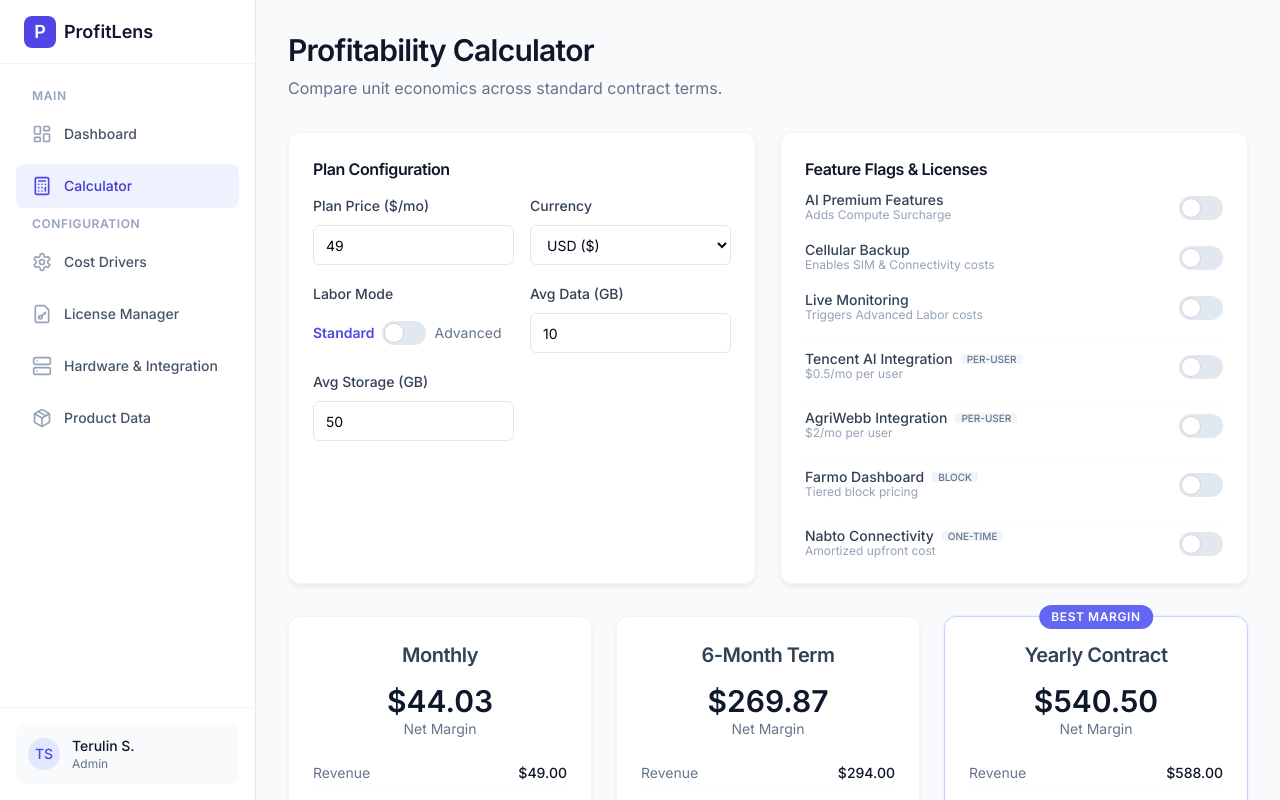
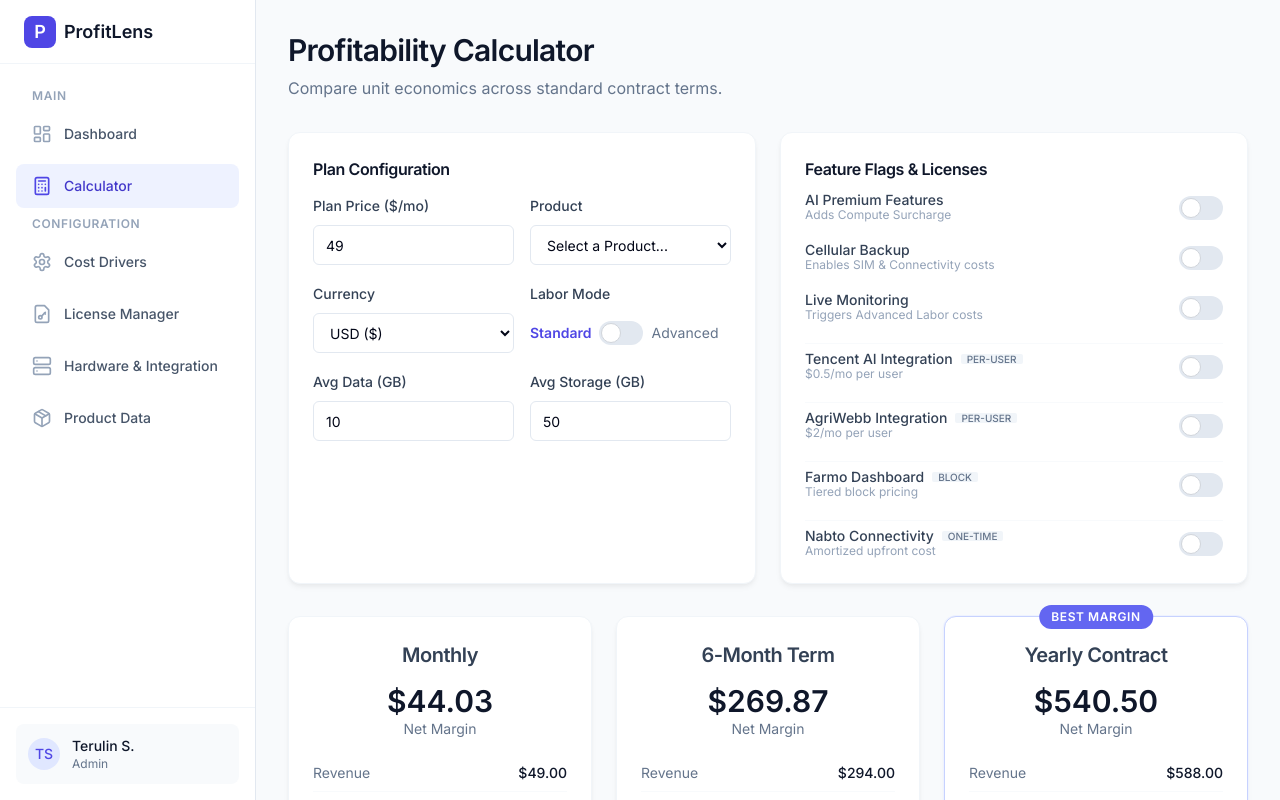
Before and after one commit to TeruSin71/profit-lens, a React (Vite) app: page / in a window 1280 px wide. Both pictures are taken after a click on the button "Calculator". Shown: the top 800 px of the page. Built offline with nearby package versions, Linux system fonts and the light colour scheme.

Commit message:
fix: unused variables in Calculator.tsx

```diff
--- a/src/components/Calculator.tsx
+++ b/src/components/Calculator.tsx
@@ -270,6 +270,21 @@ export function Calculator() {
                             />
                         </div>
                         <div className="space-y-2">
+                            <Label>Product</Label>
+                            <select
+                                className="flex h-10 w-full rounded-md border border-slate-200 bg-white px-3 py-2 text-sm ring-offset-white focus-visible:outline-none focus-visible:ring-2 focus-visible:ring-indigo-500 focus-visible:ring-offset-2"
+                                value={activeProductId || ''}
+                                onChange={(e) => setActiveProduct(e.target.value || null)}
+                            >
+                                <option value="">Select a Product...</option>
+                                {products.map((p) => (
+                                    <option key={p.id} value={p.id}>
+                                        {p.materialCode} - {p.description}
+                                    </option>
+                                ))}
+                            </select>
+                        </div>
+                        <div className="space-y-2">
                             <Label>Currency</Label>
                             <select
                                 className="flex h-10 w-full rounded-md border border-slate-200 bg-white px-3 py-2 text-sm ring-offset-white focus-visible:outline-none focus-visible:ring-2 focus-visible:ring-indigo-500 focus-visible:ring-offset-2"
```
Also changed, not shown: 1 other file (tests, documents, lock files or other folders).
